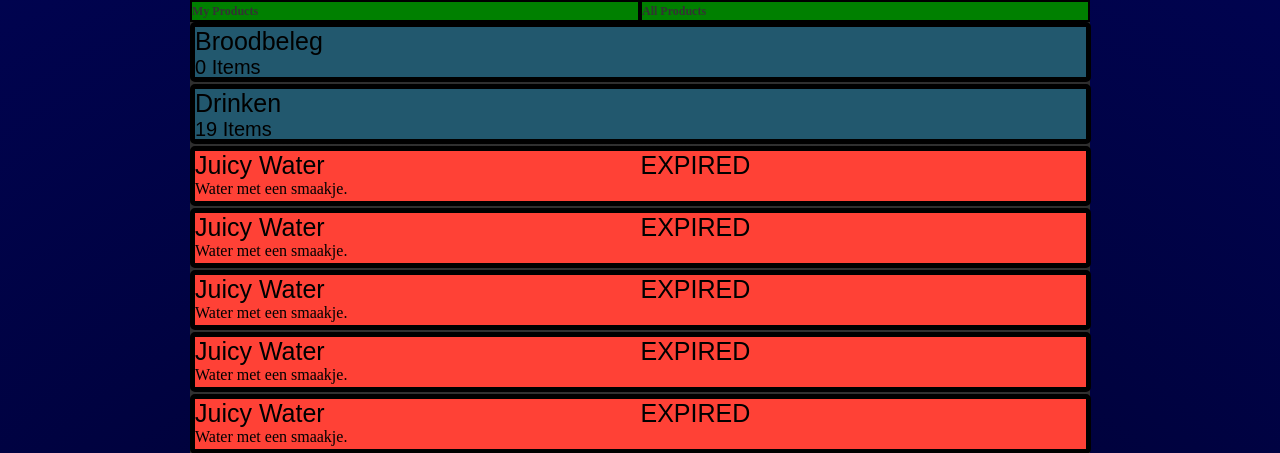
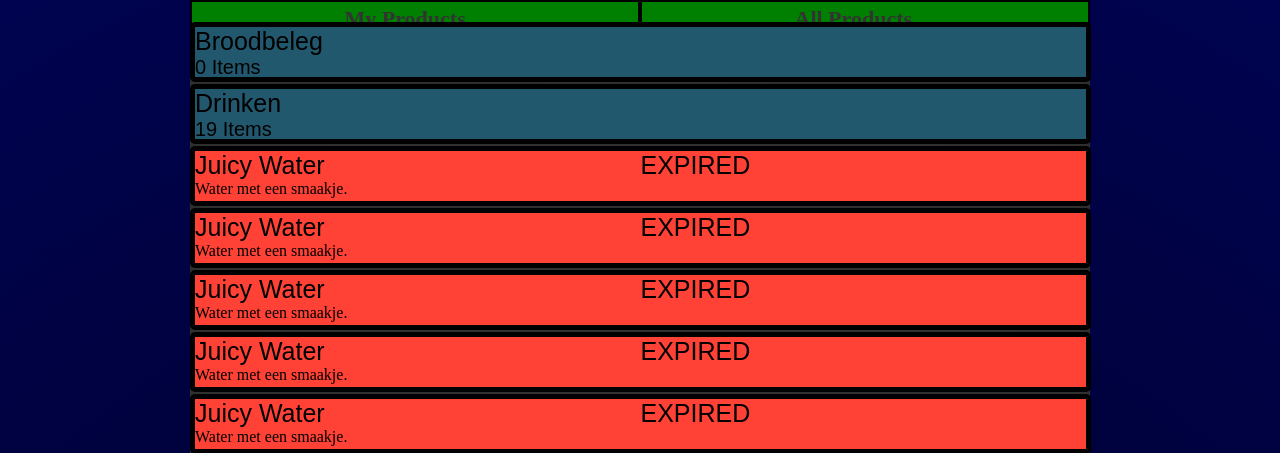
Before and after one commit to Jadja/Fridge, a PHP site: page / in a window 1280 px wide. Shown: the top 453 px of the page. Run offline with PHP 8.4, Linux system fonts and the light colour scheme; data comes from the database, SQL or seed files in the repository; some libraries are stand-ins or nearby versions.

Commit message:
one last change

```diff
--- a/assets/css/style.css
+++ b/assets/css/style.css
@@ -36,9 +36,10 @@
     line-height: 1.5em;
     color: #333333;
     text-decoration: none;
-    font-size: 12px;
+    font-size: 22px;
     font-weight: bold;
     display: block;
+	padding-left: 152.5px;
 }
 
 #product	{
```
